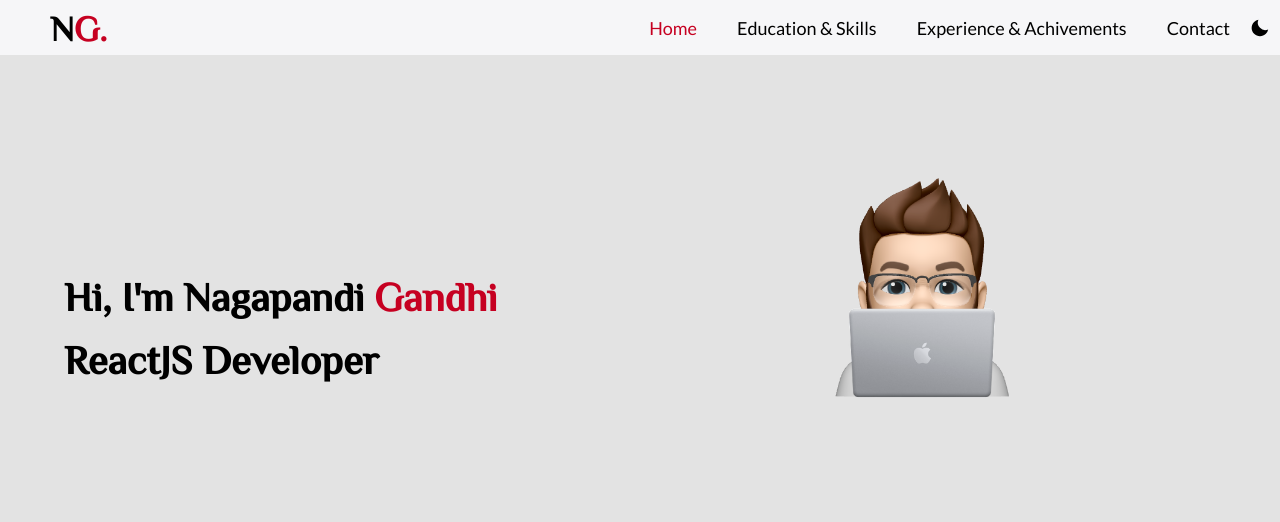
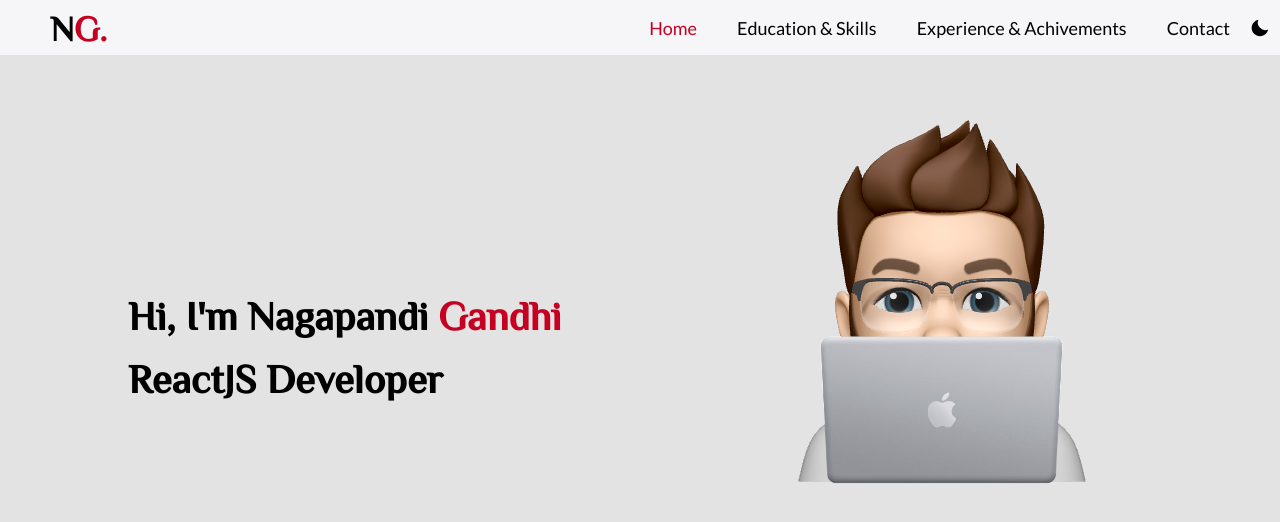
Before and after one commit to nagapandi1998/Personal_Blog, a React (Create React App) app: page / in a window 1280 px wide. Shown: the top 522 px of the page. Built offline with nearby package versions, Linux system fonts and the light colour scheme.

Commit message:
css changing

```diff
--- a/public/index.html
+++ b/public/index.html
@@ -12,9 +12,9 @@
   <title>Portfolio</title>
   <style>
     .loader {
-      align-items: center;
       display: flex;
       justify-content: center;
+      align-items: center;
       height: 100vh;
       width: 100%;
       background-color: #f6f6f8;
--- a/src/Components/Education.js
+++ b/src/Components/Education.js
@@ -17,7 +17,7 @@ const Education = () => {
     <div className="about">
       <div className="container">
         <div className="row">
-          <div data-aos="zoom-in" data-aos-duration="3000" data-aos-offset="400" className="about-col-1">
+          <div data-aos="zoom-in" data-aos-duration="3000" className="about-col-1">
             <img class="education-image" src={require('./Assets/education.jpg')} alt="" />
           </div>
           <div className="about-col-2">
@@ -37,11 +37,10 @@ const Education = () => {
               <p className='educationcontents'><FaMapMarkerAlt className='eduicon' />Madurai</p>
             </div><br />
             <h1 data-aos="fade-down" data-aos-easing="linear" data-aos-duration="1500" className='skillsheader'>Skills</h1>
-            <ul data-aos="zoom-in-up" data-aos-duration="3000" data-aos-offset='100' className="skills_list">
+            <ul data-aos="zoom-out" data-aos-duration="3000" data-aos-offset='10' className="skills_list">
               <li>
                 <Tooltip title="Delete" arrow>
                   <DiHtml5 className='html' />
-                  {/* <p>sdgf usdgf </p> */}
                 </Tooltip>
               </li>
 
--- a/src/Components/Experience.js
+++ b/src/Components/Experience.js
@@ -10,23 +10,23 @@ const Experience = () => {
                 <div className="row">
                     <div className="experience-col-3">
                         <h1 className='pinkname' data-aos="fade-down" data-aos-easing="linear" data-aos-duration="1500">Experience</h1>
-                        <div data-aos="fade-right" data-aos-offset="250" data-aos-duration="2200">
+                        <div data-aos="fade-right"  data-aos-duration="2200">
                             <h3 className='pinkname'>2020 - 2023</h3>
                             <p><BsPersonWorkspace className='expicons' />Calibration Engineer</p>
                             <p><HiBuildingOffice2 className='expicons' />Sansel Intruments & Controls</p>
                             <p><FaMapMarkerAlt className='expicons' />Chennai</p>
                         </div>
                         <br />
-                        <h1 className='pinkname' data-aos="fade-down" data-aos-easing="linear" data-aos-duration="1500" data-aos-offset="200">
+                        <h1 className='pinkname' data-aos="fade-down" data-aos-easing="linear" data-aos-duration="1500" >
                             Achievements</h1>
-                        <ul data-aos="zoom-in-right" data-aos-offset="300" className="achivement-list" data-aos-duration="2000" >
+                        <ul data-aos="zoom-in-right"  className="achivement-list" data-aos-duration="2000" >
                             <div>
                                 <li className='achivement-list'>Smart Table Menu Ordering System for Restaurant paper published in “ICASE’20”, International conference 2020</li>
                             </div>
                         </ul>
                         <br />
-                        <h1 className='pinkname' data-aos="fade-down" data-aos-easing="linear" data-aos-duration="1500" data-aos-offset="200">Courses</h1>
-                        <ul>
+                        <h1 className='pinkname' data-aos="fade-down" data-aos-easing="linear" data-aos-duration="1500" >Courses</h1>
+                        <ul data-aos-offset="50">
                             <li data-aos="zoom-in-up" data-aos-duration="2000" className='achivement-list'>Completed HTML5, CSS3, Javascript, ReactJS in FITA Academy</li>
                             <li data-aos="zoom-in-up" data-aos-duration="2000" className='achivement-list'>Completed SAP certified with 85% in Material Management</li>
                         </ul>
--- a/src/index.css
+++ b/src/index.css
@@ -12,7 +12,7 @@ body {
   background:var(--body-color);
   color: var(--secondary-color);
   font-family: 'Lato';
-  overflow: hidden;
+
 }
 html{
   scroll-behavior: smooth;
@@ -33,36 +33,34 @@ h1 {
 .row {
   display: flex;
   justify-content: space-between;
+  align-items: center;
 }
 .homescontainer{
-  padding: 50px 5%;
+  padding: 40px 10%;
+
 }
 .homes{
-  padding: 80px 0;
-  position: relative;
-  bottom: 20px;
-  height: 60vh;
-  /* overflow-y: hidden; */
+  height: 100vh;
 }
 
 .home-col-1{
-  flex-basis: 45%;
+  flex-basis: 65%;
   position: relative;
-  top: 160px;
+  top: 100px;
   font-size: 20px;
 }
 
 .home-col-2{
-  flex-basis: 25%;
-  position: relative;
-  top:50px;
+  flex-basis: 35%;
 }
 .home-col-2 img{
-  height: 60%;
+  position: relative;
+  top: 50px;
+
 }
 
 .about {
-  padding: 80px 0;
+  padding: 40px 10%;
   position: relative;
   bottom: 20px;
   height: 100vh;
@@ -119,24 +117,28 @@ h1 {
 .html{
   color: #f06529;
   font-size: 50px;
+  cursor: pointer;
 }
 .css{
 color: #2965f1;
 font-size: 50px;
+cursor: pointer;
 }
 .javascript{
   color: #f0db4f;
   font-size: 40px;
   position: relative;
   top: -5px;
+  cursor: pointer;
 }
 .reactjs{
   color: #0ac3f1;
   font-size: 50px;
+  cursor: pointer;
 }
 
 .experiences {
-  padding: 80px 0;
+  padding: 40px 1%0;
   position: relative;
   bottom: 20px;
   height: 100vh;
@@ -223,14 +225,15 @@ font-size: 50px;
 .cv {
   margin-top: 50vh;
   float: right;
-
+  position: relative;
+  bottom: 50px;
 }
 
 .cv a {
   text-decoration: none;
   margin: 30px auto;
   border: 1px solid #c60021;
-  padding: 10px 20px;
+  padding: 10px 10px;
   border-radius: 10px;
   color: #e3e3e3;
   background: #c60021;
```
